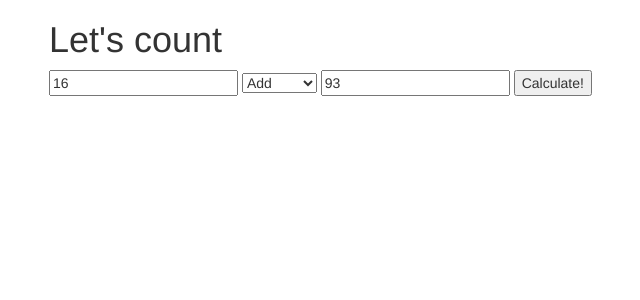
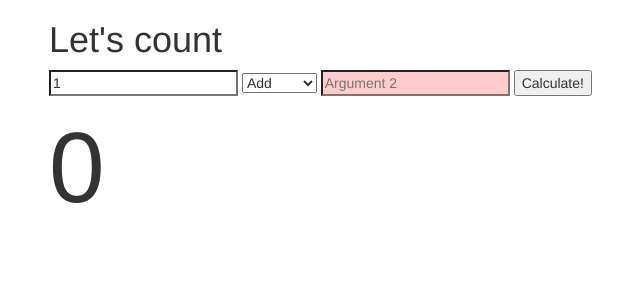
Before and after one commit to MindaugasSimkus/calculator, a PHP site: page /?arg1=1 in a window 1280 px wide. Shown: the top 300 px of the page, without its empty margins (21-661 px from the left). Run offline with PHP 8.4, Linux system fonts and the light colour scheme; data that the repository does not hold is empty.

Commit message:
added a color to form when no input is present

```diff
--- a/index.php
+++ b/index.php
@@ -2,8 +2,9 @@
   //require "php_paskaita4functions.php";
   //include "functions.php";
 ?>
+
 <?php
-
+	$result = 0;
 	if(isset($_GET['arg1']) && $_GET['arg1'] !=null){
 		switch($_GET['operation']){
 			case "add":
@@ -16,7 +17,7 @@
 				$result = $_GET['arg1'] * $_GET['arg2'];
 			break;
 			case "div":
-				$result = $_GET['arg1'] / $_GET['arg2'];
+					$result = $_GET['arg1'] / $_GET['arg2'];
 			break;
 			default:
 		}
@@ -34,8 +35,8 @@
     </title>
     <link rel="stylesheet" href="https://maxcdn.bootstrapcdn.com/bootstrap/3.3.7/css/bootstrap.min.css" integrity="sha384-BVYiiSIFeK1dGmJRAkycuHAHRg32OmUcww7on3RYdg4Va+PmSTsz/K68vbdEjh4u" crossorigin="anonymous">
     <style>
+    </style>
 
-    </style>
   </head>
   <body>
     <div class="container">
@@ -48,16 +49,17 @@
         <div class="col-md-12">
 
         <form action="">
-	        <input type="text" name="arg1" placeholder="Argument 1" value="<?php echo rand(1, 100);?>">
-	        <select name = "operation">
+	        <input type="text" name="arg1" id="arg1" placeholder="Argument 1" value="<?php echo $_GET['arg1']; ?>">
+	        <select name = "operation" id="calc_method">
 			  <option value="add">Add</option>
 			  <option value="sub">Subtract</option>
 			  <option value="mul">Multiply</option>
 			  <option value="div">Divide</option>
 			</select>
-			<input type="text" name="arg2" placeholder="Argument 2" value="<?php echo rand(1, 100); ?>">
+			<input type="text" name="arg2" id="arg2" placeholder="Argument 2" value="<?php echo $_GET['arg2']; ?>">
 			<input type="submit" value="Calculate!">
 		</form>
+
 
 		 <?php echo "<div style= 'font-size:100px'>" . $result . "</div>";
 		 // nd i bootstrapa, su jacascript patikrint ar ideta arg1 jei ne nuspalvint raudonai ivedimo lauka "su form validation"
@@ -65,6 +67,33 @@
 		 ?>
 
 
+		<script>
+	    	function check_arg(argument){
+	    		if (document.getElementById(argument).value == "") {
+	    			document.getElementById(argument).style.backgroundColor = "rgb(255, 204, 204)";
+	    		} else {
+	    			document.getElementById(argument).style.backgroundColor = "white";
+	    		}
+	    	}
+	    	//function check_zero(argument){
+	    		//if (document.getElementById(argument).value == "0" && document.getElementById('calc_method').value == "div") {
+	    			//document.getElementById(argument).style.backgroundColor = "rgb(255, 204, 204)";
+	    			//var result = "<?php $result//='You can not divide by 0';?>"
+	    		//} else {
+	    			//var result = "<?php $result;?>"
+	    		//}
+	    	//}
+
+	    </script>
+		<script>
+
+        	check_arg("arg1");
+        	check_arg("arg2");
+        	//check_zero("arg2");
+        	//console.log(document.getElementById('arg2').value);
+
+        </script>
+
         </div>
       </div>
     </div>
```
